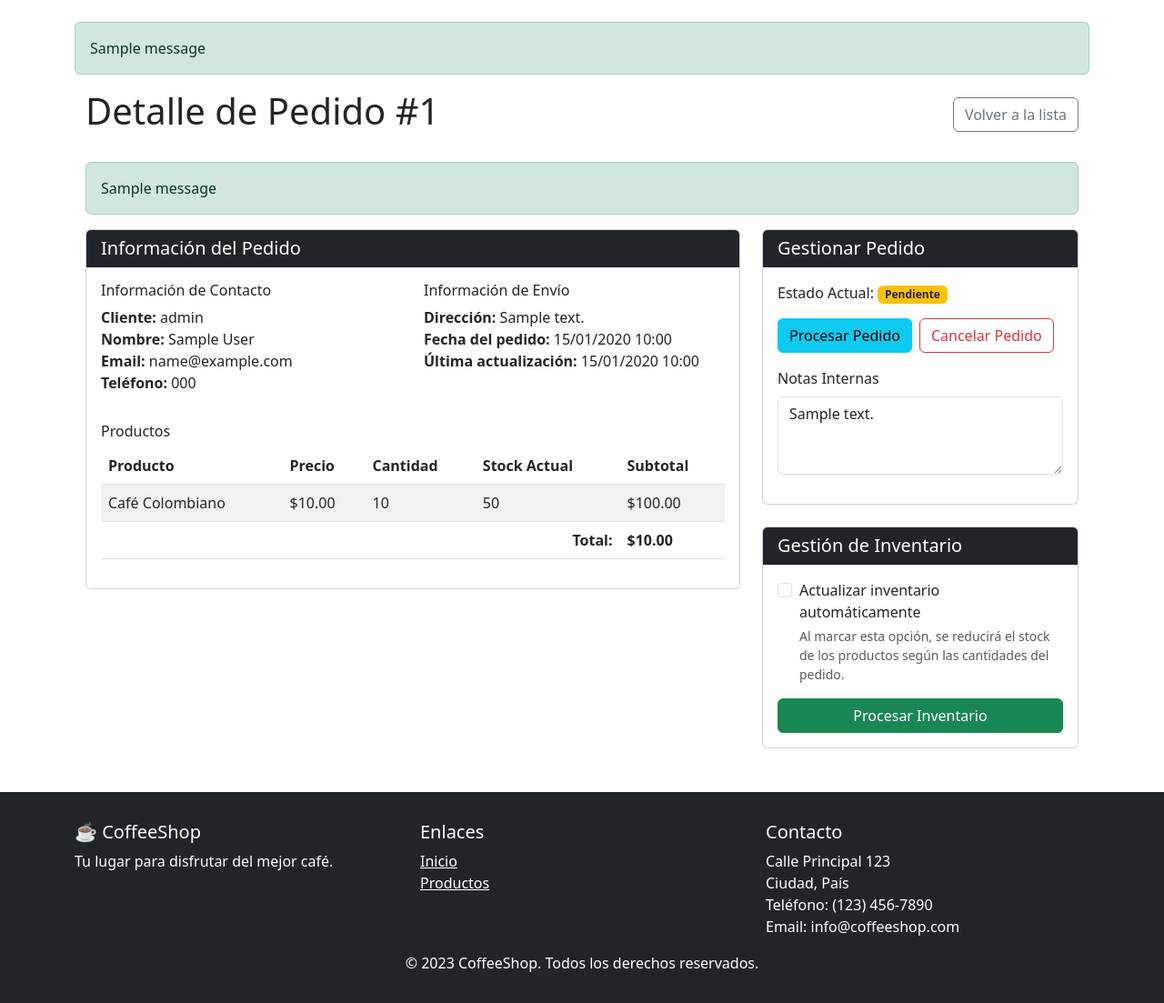
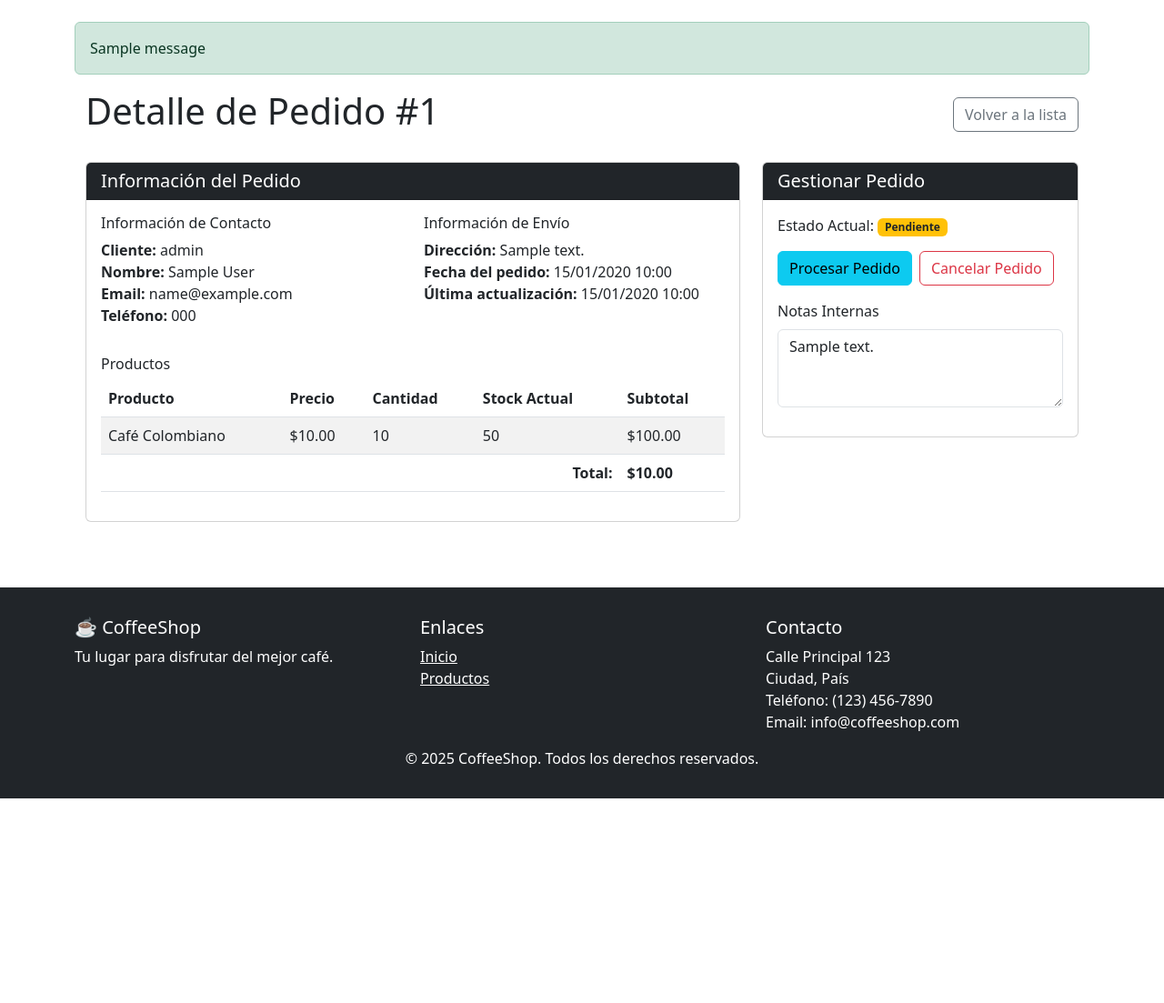
Before and after one commit to CristianMz21/cofeShop, a Django app: page /manage/orders/1/ in a window 1280 px wide. Shown: the part 62-1165 px from the top of the page at 91% size. After the commit the page ends 940 px from the top, so only its background shows below. Run offline with Django 5.2, Linux system fonts and the light colour scheme; a user stored in the database is signed in; data comes from the database, SQL or seed files in the repository; tables that the repository leaves empty hold one stand-in row (values such as "Sample post"); one stand-in notice (Sample message) is shown.

Commit message:
mejoara manage
Gestión de Inventario template

```diff
--- a/shop/templates/shop/base.html
+++ b/shop/templates/shop/base.html
@@ -149,7 +149,7 @@
             </div>
             <div class="row">
                 <div class="col-12 text-center">
-                    <p class="mb-0">© 2023 CoffeeShop. Todos los derechos reservados.</p>
+                    <p class="mb-0">© 2025 CoffeeShop. Todos los derechos reservados.</p>
                 </div>
             </div>
         </div>
--- a/shop/templates/shop/order_detail_admin.html
+++ b/shop/templates/shop/order_detail_admin.html
@@ -8,16 +8,6 @@
         <h1>Detalle de Pedido #{{ order.id }}</h1>
         <a href="{% url 'order_management' %}" class="btn btn-outline-secondary">Volver a la lista</a>
     </div>
-
-    {% if messages %}
-    <div class="row">
-        <div class="col-12">
-            {% for message in messages %}
-            <div class="alert alert-{{ message.tags }}">{{ message }}</div>
-            {% endfor %}
-        </div>
-    </div>
-    {% endif %}
 
     <div class="row">
         <div class="col-md-8">
@@ -126,29 +116,6 @@
                     </form>
                 </div>
             </div>
-
-            <div class="card">
-                <div class="card-header bg-dark text-white">
-                    <h5 class="mb-0">Gestión de Inventario</h5>
-                </div>
-                <div class="card-body">
-                    <form method="post" action="{% url 'update_inventory' order.id %}">
-                        {% csrf_token %}
-                        <div class="mb-3">
-                            <div class="form-check">
-                                <input class="form-check-input" type="checkbox" name="update_stock" id="update_stock" value="1">
-                                <label class="form-check-label" for="update_stock">
-                                    Actualizar inventario automáticamente
-                                </label>
-                                <div class="form-text">Al marcar esta opción, se reducirá el stock de los productos según las cantidades del pedido.</div>
-                            </div>
-                        </div>
-                        <div class="d-grid gap-2">
-                            <button type="submit" class="btn btn-success">Procesar Inventario</button>
-                        </div>
-                    </form>
-                </div>
-            </div>
         </div>
     </div>
 </div>
```
